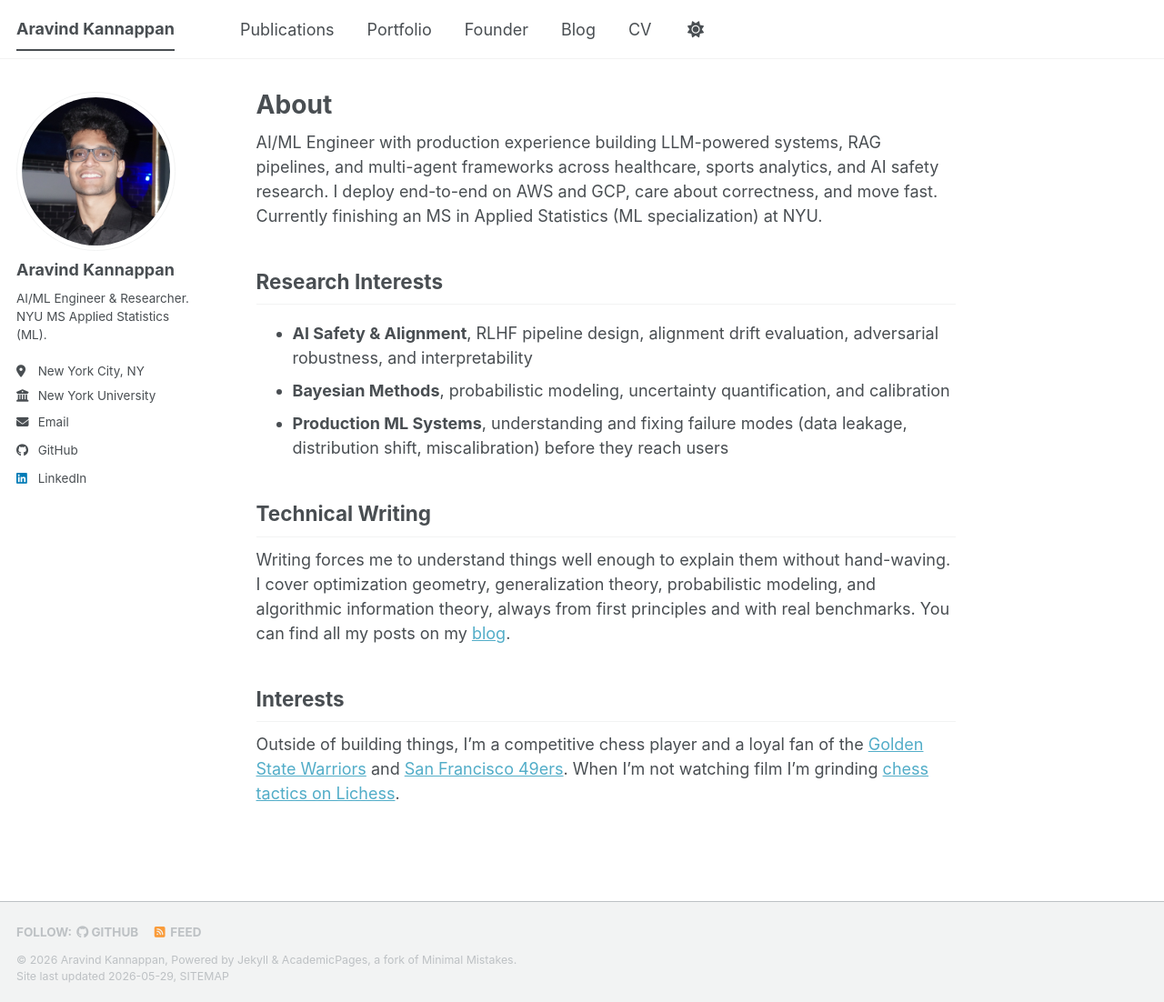
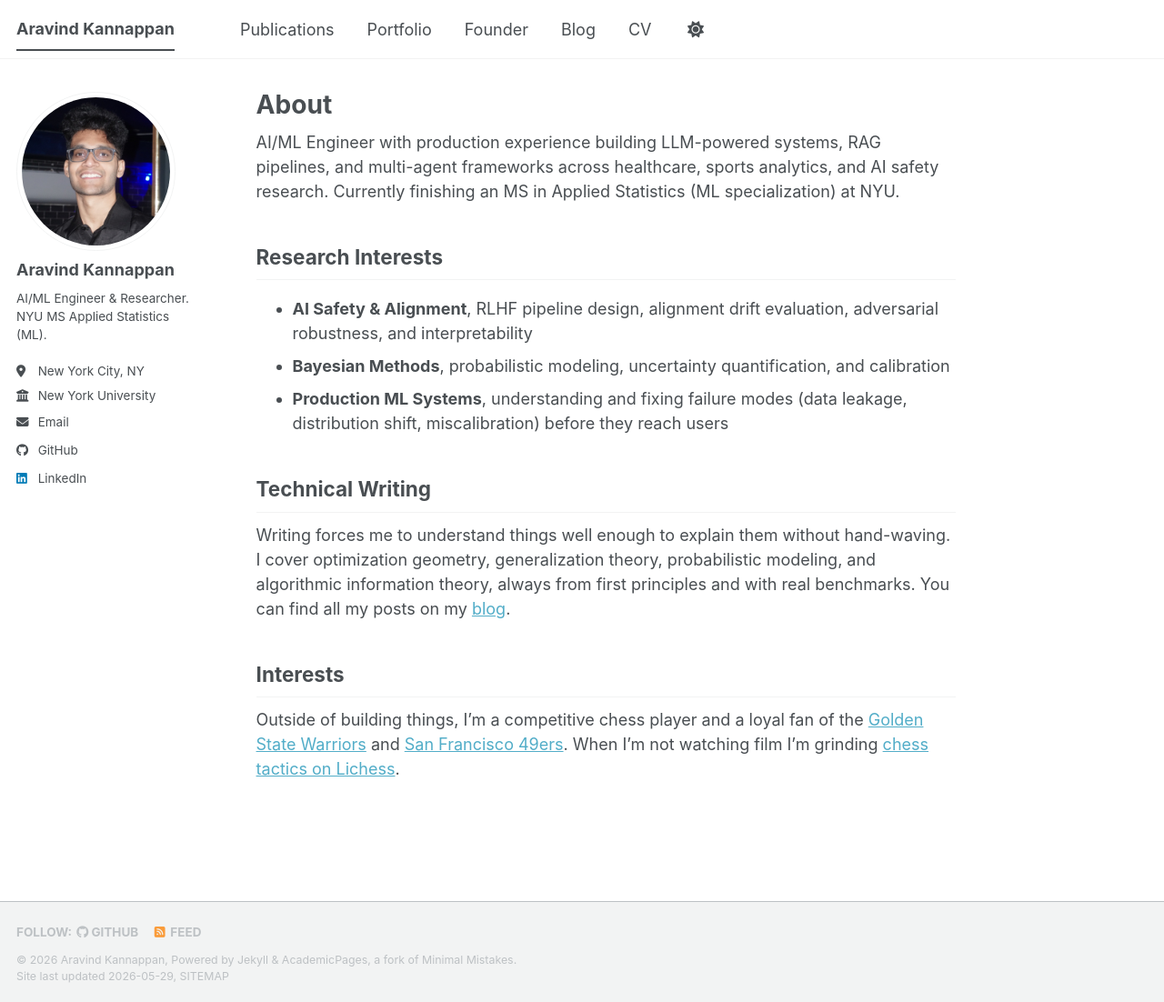
Before and after one commit to aravinds-kannappan/aravinds-kannappan.github.io, a Jekyll site: the page built from _pages/about.md, in a window 1280 px wide and 1102 px high. Shown: the whole window at 91% size. Built offline with Jekyll 4.4.1, drawn with Linux system fonts in a browser that asks for light colours; a script bundle is joined from its source files by our own code; library files that are not in the unit come from our copies.

Commit message:
Fix CV nav link to point to rendered page; simplify about paragraph

```diff
--- a/_data/navigation.yml
+++ b/_data/navigation.yml
@@ -12,4 +12,4 @@
     url: /year-archive/
 
   - title: "CV"
-    url: /files/cv.pdf
+    url: /cv/
--- a/_pages/about.md
+++ b/_pages/about.md
@@ -7,7 +7,7 @@
   - /about.html
 ---
 
-AI/ML Engineer with production experience building LLM-powered systems, RAG pipelines, and multi-agent frameworks across healthcare, sports analytics, and AI safety research. I deploy end-to-end on AWS and GCP, care about correctness, and move fast. Currently finishing an MS in Applied Statistics (ML specialization) at NYU.
+AI/ML Engineer with production experience building LLM-powered systems, RAG pipelines, and multi-agent frameworks across healthcare, sports analytics, and AI safety research. Currently finishing an MS in Applied Statistics (ML specialization) at NYU.
 
 ## Research Interests
 
```
